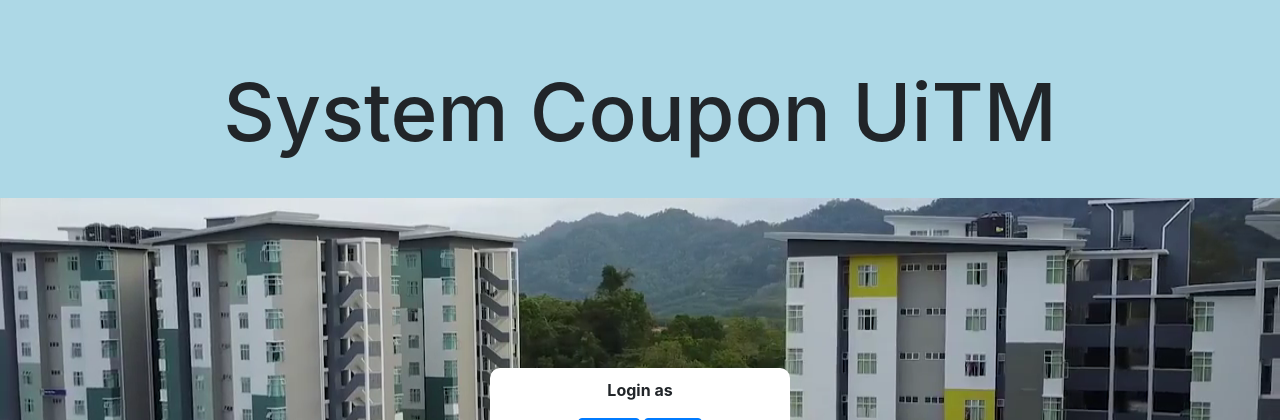
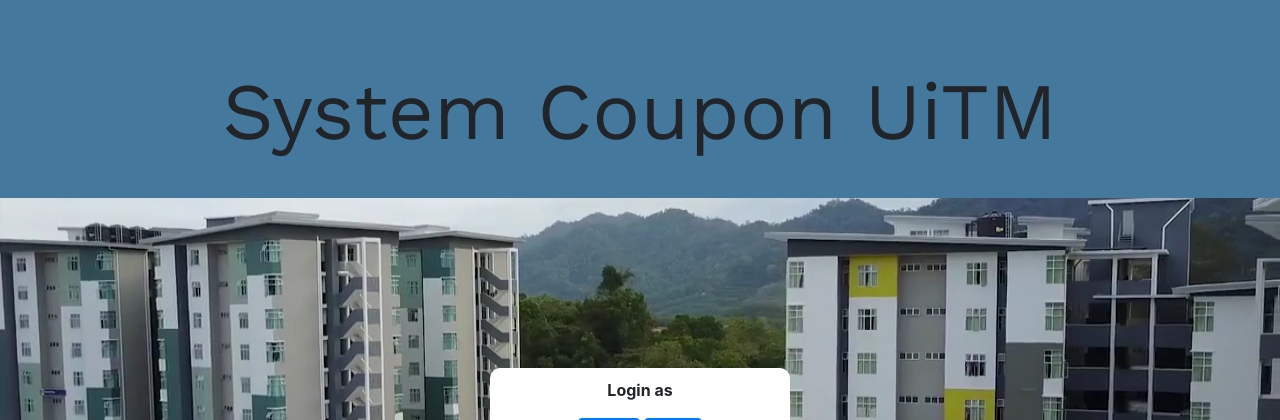
Before and after one commit to aimanacho/System-Coupon-UiTM, a PHP site: page / in a window 1280 px wide. Shown: the top 420 px of the page. Run offline with PHP 8.4, Linux system fonts and the light colour scheme; some libraries are stand-ins or nearby versions.

Commit message:
tukar font je cibai

```diff
--- a/demlogin.php
+++ b/demlogin.php
@@ -6,6 +6,7 @@
     <meta http-equiv="x-ua-compatible" content="ie=edge">
     <title>System Coupon UiTM</title>
     <link rel="stylesheet" href= "stylelogin.css"/>
+    <link href="https://fonts.googleapis.com/css2?family=Work+Sans&display=swap" rel="stylesheet">
     <link rel="stylesheet" href="https://maxcdn.bootstrapcdn.com/bootstrap/4.0.0-alpha.2/css/bootstrap.min.css" integrity="sha384-y3tfxAZXuh4HwSYylfB+J125MxIs6mR5FOHamPBG064zB+AFeWH94NdvaCBm8qnd" crossorigin="anonymous">
   </head>
   <body>
--- a/heplogin.php
+++ b/heplogin.php
@@ -6,6 +6,7 @@
     <meta http-equiv="x-ua-compatible" content="ie=edge">
     <title>System Coupon UiTM</title>
     <link rel="stylesheet" href= "stylelogin.css"/>
+    <link href="https://fonts.googleapis.com/css2?family=Work+Sans&display=swap" rel="stylesheet">
     <link rel="stylesheet" href="https://maxcdn.bootstrapcdn.com/bootstrap/4.0.0-alpha.2/css/bootstrap.min.css" integrity="sha384-y3tfxAZXuh4HwSYylfB+J125MxIs6mR5FOHamPBG064zB+AFeWH94NdvaCBm8qnd" crossorigin="anonymous">
   </head>
   <body>
--- a/index.php
+++ b/index.php
@@ -6,6 +6,7 @@
     <meta http-equiv="x-ua-compatible" content="ie=edge">
     <title>System Coupon UiTM</title>
     <link rel="stylesheet" href= "stylelogin.css"/>
+    <link href="https://fonts.googleapis.com/css2?family=Work+Sans&display=swap" rel="stylesheet">
     <link rel="stylesheet" href="https://maxcdn.bootstrapcdn.com/bootstrap/4.0.0-alpha.2/css/bootstrap.min.css" integrity="sha384-y3tfxAZXuh4HwSYylfB+J125MxIs6mR5FOHamPBG064zB+AFeWH94NdvaCBm8qnd" crossorigin="anonymous">
   </head>
   <body>
--- a/stylelogin.css
+++ b/stylelogin.css
@@ -15,7 +15,8 @@ div.container
 
 div.jumbotron-fluid
 {
-  background-color: lightblue;
+  font-family: 'Work Sans', sans-serif;
+  background-color: #44799d
 }
 /* ancestor child*/
 div h1
```
